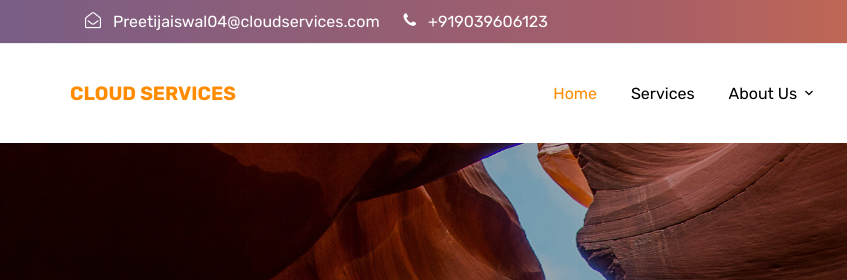
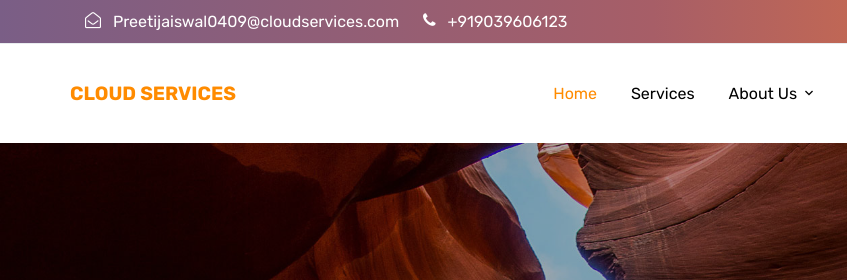
Before and after one commit to Pratik-Bhawsar/MyFirstRepo, a plain HTML site: page index.html in a window 1280 px wide. Shown: the top 280 px of the page, 0-847 px from the left. Drawn offline with nearby package versions, Linux system fonts and the light colour scheme; files whose address does not match are found by name.

Commit message:
Update index.html

```diff
--- a/index.html
+++ b/index.html
@@ -44,7 +44,7 @@
       <div class="container">
         <div class="row">
           <div class="col-12">
-            <a href="#" class="text-white"><span class="mr-2 text-white icon-envelope-open-o"></span> <span class="d-none d-md-inline-block">Preetijaiswal04@cloudservices.com</span></a>
+            <a href="#" class="text-white"><span class="mr-2 text-white icon-envelope-open-o"></span> <span class="d-none d-md-inline-block">Preetijaiswal0409@cloudservices.com</span></a>
             <span class="mx-md-2 d-inline-block"></span>
             <a href="#" class="text-white"><span class="mr-2 text-white icon-phone"></span> <span class="d-none d-md-inline-block">+919039606123</span></a>
 
```
